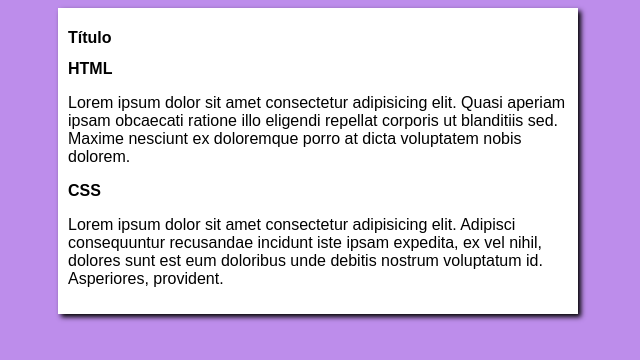
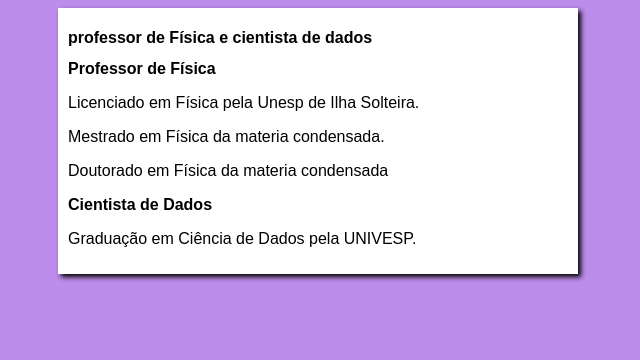
Before and after one commit to AlexsanderPessoa/Projeto-site, a plain HTML site: page index.html in a window 1280 px wide. Shown: the whole page, without its empty margins (322-962 px from the left). Drawn offline with Linux system fonts and the light colour scheme.

Commit message:
Update index.html

```diff
--- a/index.html
+++ b/index.html
@@ -10,15 +10,17 @@
 <body>
     <main>
         <header>
-            <h1>Título</h1>
+            <h1>professor de Física e cientista de dados</h1>
         </header>
         <article>
-            <h2>HTML</h2>
-            <p>Lorem ipsum dolor sit amet consectetur adipisicing elit. Quasi aperiam ipsam obcaecati ratione illo eligendi repellat corporis ut blanditiis sed. Maxime nesciunt ex doloremque porro at dicta voluptatem nobis dolorem.</p>
+            <h2>Professor de Física</h2>
+            <p>Licenciado em Física pela Unesp de Ilha Solteira.</p>
+            <p>Mestrado em Física da materia condensada.</p>
+            <p>Doutorado em Física da materia condensada</p>
         </article>
         <article>
-            <h2>CSS</h2>
-            <p>Lorem ipsum dolor sit amet consectetur adipisicing elit. Adipisci consequuntur recusandae incidunt iste ipsam expedita, ex vel nihil, dolores sunt est eum doloribus unde debitis nostrum voluptatum id. Asperiores, provident.</p>
+            <h2>Cientista de Dados</h2>
+            <p>Graduação em Ciência de Dados pela UNIVESP.</p>
         </article>
     </main>
 </body>
```
